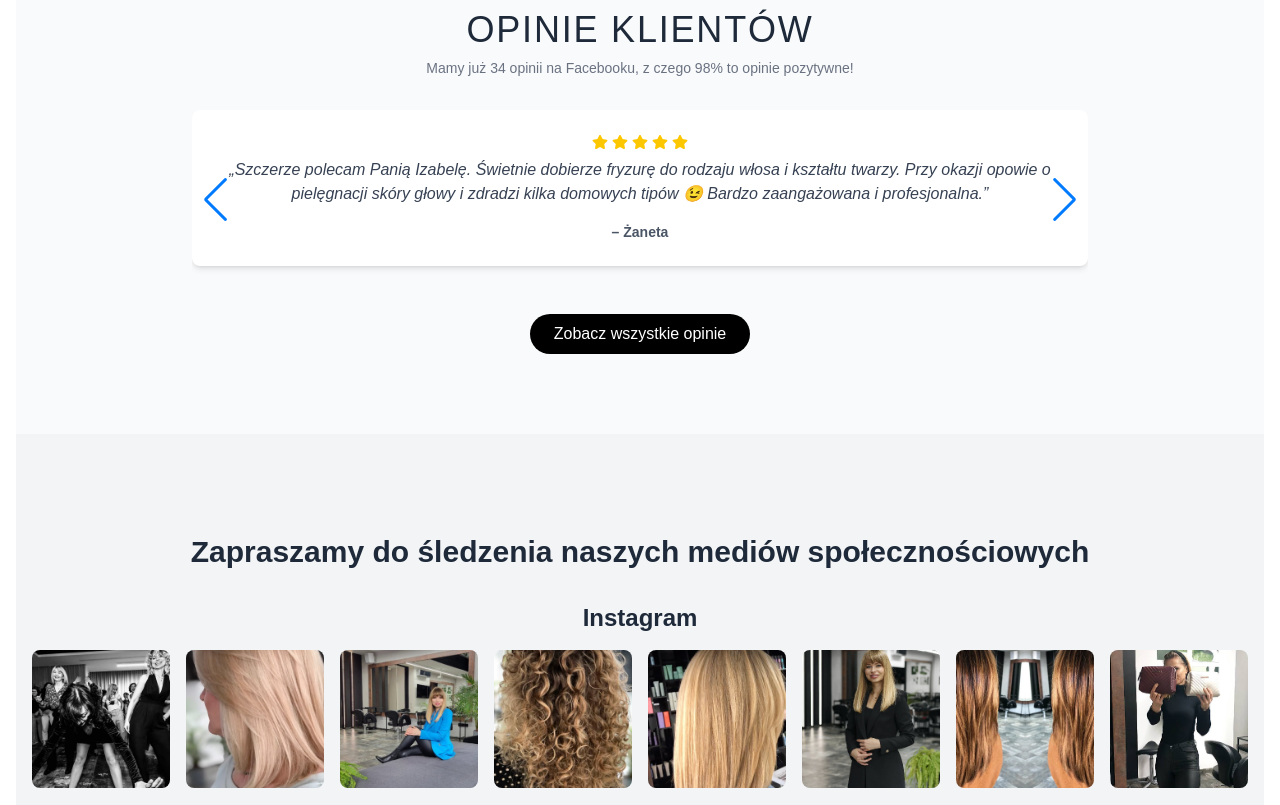
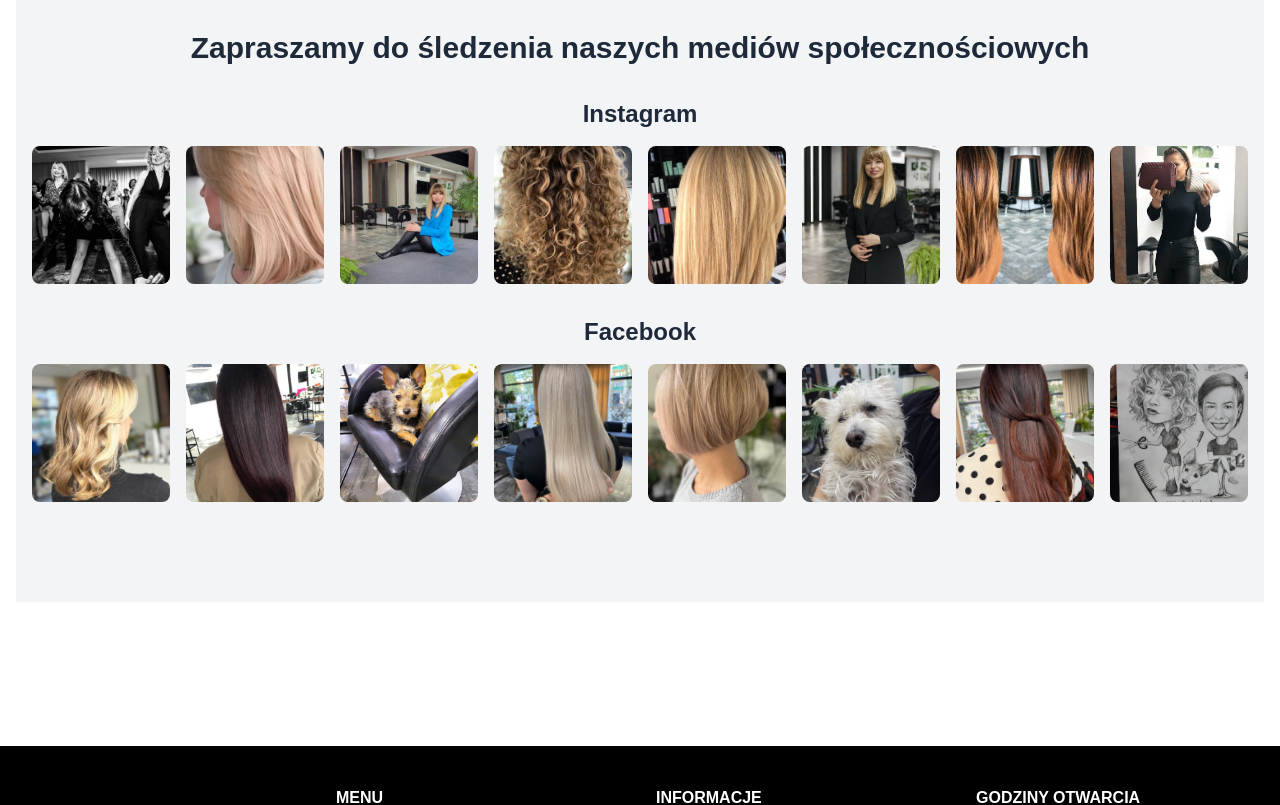
Before and after one commit to Seweryn999/bb-hair-spa, a Next.js app: page /salon in a window 1280 px wide. Shown: the part 800-1605 px from the top of the page. Built offline with nearby package versions, Linux system fonts and the light colour scheme.

Commit message:
dynamic imports + better header

```diff
--- a/next.config.ts
+++ b/next.config.ts
@@ -1,4 +1,6 @@
 import type { NextConfig } from "next";
+
+const basePath = process.env.NEXT_PUBLIC_BASE_PATH || "";
 
 const nextConfig: NextConfig = {
   reactStrictMode: true,
@@ -6,9 +8,8 @@ const nextConfig: NextConfig = {
   images: {
     unoptimized: true,
   },
-  // Dodaj poniższe dwie linie, jeśli publikujesz w podkatalogu "bb-hair-spa"
-  basePath: "/bb-hair-spa",
-  assetPrefix: "/bb-hair-spa",
+  basePath,
+  assetPrefix: basePath,
 };
 
 export default nextConfig;
--- a/src/app/kontakt/page.tsx
+++ b/src/app/kontakt/page.tsx
@@ -4,11 +4,12 @@ import React from "react";
 import SocialMedia from "../../components/sections/SocialMedia";
 
 const KontaktPage = () => {
+  const basePath = process.env.NEXT_PUBLIC_BASE_PATH || "";
   return (
     <section className="py-20 bg-white text-gray-800">
-          <div className="container mx-auto px-4">
-              <title>BB Hair Spa - Kontakt</title>
-              <link rel="icon" href="/logo/logob.svg" />
+      <div className="container mx-auto px-4">
+        <title>BB Hair Spa - Kontakt</title>
+        <link rel="icon" href={`${basePath}/logo/logob.svg`} />
         <h1 className="text-4xl font-light uppercase tracking-wider text-center mb-10">
           Kontakt
         </h1>
--- a/src/app/oferta/page.tsx
+++ b/src/app/oferta/page.tsx
@@ -117,11 +117,12 @@ const slugify = (str: string) => {
 };
 
 const OfertaPage = () => {
+  const basePath = process.env.NEXT_PUBLIC_BASE_PATH || "";
   return (
     <section className="bg-[#f9f9f9] text-gray-800 py-16 px-6 md:px-8">
       <div className="max-w-5xl mx-auto">
         <title>BB Hair Spa - Oferta</title>
-        <link rel="icon" href="/logo/logob.svg" />
+        <link rel="icon" href={`${basePath}/logo/logob.svg`} />
 
         <h1 className="text-3xl md:text-4xl font-light mb-8 tracking-wide uppercase text-gray-900 text-center">
           Nasza oferta
--- a/src/app/page.tsx
+++ b/src/app/page.tsx
@@ -2,17 +2,19 @@ import HeroSection from "../components/sections/HeroSection";
 import AboutUs from "../components/sections/AboutUs";
 import Services from "../components/sections/Services";
 import Testimonials from "../components/sections/Testimonials";
-import SocialPostsSection from "../components/sections/SocialMedia";
+// import SocialPostsSection from "../components/sections/SocialMedia";
 
 export default function HomePage() {
+  const basePath = process.env.NEXT_PUBLIC_BASE_PATH || "";
+
   return (
     <>
-      <link rel="icon" href="/logo/logob.svg" />
+      <link rel="icon" href={`${basePath}/logo/logob.svg`} />
       <HeroSection />
       <AboutUs />
       <Services />
       <Testimonials />
-      <SocialPostsSection />
+      {/* <SocialPostsSection /> */}
     </>
   );
 }
--- a/src/app/polityka-prywatnosci/page.tsx
+++ b/src/app/polityka-prywatnosci/page.tsx
@@ -3,11 +3,15 @@
 import React from "react";
 
 const PrivacyPolicyPage = () => {
+  const basePath = process.env.NEXT_PUBLIC_BASE_PATH || "";
+
   return (
     <section className="py-20 bg-gradient-to-r from-white to-gray-100 text-gray-800 min-h-screen">
       <div className="container mx-auto px-4">
-        <title>BB Hair Spa - Polityka Prywatności</title>
-        <link rel="icon" href="/logo/logob.svg" />
+        <head>
+          <title>BB Hair Spa - Polityka Prywatności</title>
+          <link rel="icon" href={`${basePath}/logo/logob.svg`} />
+        </head>
         <header className="text-center mb-12">
           <h1 className="text-5xl font-light uppercase tracking-wide mb-4">
             Polityka Prywatności
--- a/src/app/salon/page.tsx
+++ b/src/app/salon/page.tsx
@@ -1,7 +1,7 @@
 "use client";
 
 import Head from "next/head";
-import SocialPostsSection from "../../components/sections/SocialMedia";
+// import SocialPostsSection from "../../components/sections/SocialMedia";
 import Testimonials from "../../components/sections/Testimonials";
 import React from "react";
 import { Swiper, SwiperSlide } from "swiper/react";
@@ -10,6 +10,7 @@ import "swiper/css/navigation";
 import { Navigation } from "swiper/modules";
 
 const SalonPage = () => {
+  const basePath = process.env.NEXT_PUBLIC_BASE_PATH || "";
   const images = [
     "/images/bb1.jpg",
     "/images/bb2.jpg",
@@ -21,7 +22,7 @@ const SalonPage = () => {
     <section className="py-20 bg-white text-gray-800">
       <Head>
         <title>BB Hair Spa - Salon</title>
-        <link rel="icon" href="/logo/logob.svg" />
+        <link rel="icon" href={`${basePath}/logo/logob.svg`} />
       </Head>
       <div className="container mx-auto px-4 mb-16">
         <h1 className="text-4xl font-light uppercase tracking-wider text-center mb-10">
@@ -44,7 +45,7 @@ const SalonPage = () => {
                   <div className="relative w-full max-w-4xl aspect-[4/3] overflow-hidden rounded-lg">
                     <div
                       className="w-full h-full bg-cover bg-center"
-                      style={{ backgroundImage: `url(${src})` }}
+                      style={{ backgroundImage: `url(${basePath}${src})` }}
                       role="img"
                       aria-label={`Zdjęcie salonu nr ${index + 1}`}
                     ></div>
@@ -96,7 +97,7 @@ const SalonPage = () => {
         </div>
 
         <Testimonials />
-        <SocialPostsSection />
+        {/* <SocialPostsSection /> */}
       </div>
     </section>
   );
--- a/src/components/sections/HeroSection.tsx
+++ b/src/components/sections/HeroSection.tsx
@@ -1,11 +1,13 @@
 import { FaArrowDown } from "react-icons/fa";
 
 const HeroSection = () => {
+  const basePath = process.env.NEXT_PUBLIC_BASE_PATH || "";
+
   return (
     <section
       id="hero"
       className="h-[40vh] md:h-[90vh] bg-cover bg-center relative pt-16"
-      style={{ backgroundImage: "url('/images/hero1.jpg')" }}
+      style={{ backgroundImage: `url('${basePath}/images/hero1.jpg')` }}
     >
       <div className="absolute inset-0 bg-black/70 flex items-center justify-center text-center px-4">
         <div>
--- a/src/components/sections/Services.tsx
+++ b/src/components/sections/Services.tsx
@@ -1,6 +1,7 @@
 import Link from "next/link";
 
 const Services = () => {
+  const basePath = process.env.NEXT_PUBLIC_BASE_PATH || "";
   const homeOffers = [
     {
       title: "Strzyżenie i modelowanie",
@@ -50,7 +51,9 @@ const Services = () => {
             >
               <div
                 className="w-full h-[300px] rounded-md mb-4 bg-cover bg-center"
-                style={{ backgroundImage: `url('${offer.image}')` }}
+                style={{
+                  backgroundImage: `url('${basePath}${offer.image}')`,
+                }}
                 role="img"
                 aria-label={offer.title}
               />
--- a/src/components/sections/SocialMedia.tsx
+++ b/src/components/sections/SocialMedia.tsx
@@ -11,6 +11,7 @@ interface Post {
 }
 
 const SocialPostsSection = () => {
+  const basePath = process.env.NEXT_PUBLIC_BASE_PATH || "";
   const [posts, setPosts] = useState<Post[]>([]);
 
   useEffect(() => {
@@ -144,7 +145,9 @@ const SocialPostsSection = () => {
                   <div className="relative overflow-hidden rounded-lg">
                     <div
                       className="aspect-square w-full bg-cover bg-center transform group-hover:scale-105 transition duration-300 ease-in-out"
-                      style={{ backgroundImage: `url(${post.imageUrl})` }}
+                      style={{
+                        backgroundImage: `url(${basePath}${post.imageUrl})`,
+                      }}
                       role="img"
                       aria-label="Instagram post"
                     ></div>
@@ -171,7 +174,9 @@ const SocialPostsSection = () => {
                   <div className="relative overflow-hidden rounded-lg">
                     <div
                       className="aspect-square w-full bg-cover bg-center transform group-hover:scale-105 transition duration-300 ease-in-out"
-                      style={{ backgroundImage: `url(${post.imageUrl})` }}
+                      style={{
+                        backgroundImage: `url(${basePath}${post.imageUrl})`,
+                      }}
                       role="img"
                       aria-label="Facebook post"
                     ></div>
--- a/src/components/sections/Testimonials.tsx
+++ b/src/components/sections/Testimonials.tsx
@@ -1,81 +1,195 @@
 "use client";
 
-import React from "react";
-import { Swiper, SwiperSlide } from "swiper/react";
+import React, { useState, useEffect } from "react";
+import Link from "next/link";
 
-import { Navigation } from "swiper/modules";
+interface Post {
+  id: string;
+  imageUrl: string;
+  link: string;
+  source: "instagram" | "facebook";
+}
 
-import "swiper/css";
-import "swiper/css/navigation";
+const SocialPostsSection = () => {
+  const basePath = process.env.NEXT_PUBLIC_BASE_PATH || "";
+  const [posts, setPosts] = useState<Post[]>([]);
 
-import { FaStar, FaRegStar } from "react-icons/fa";
-import { opinie, Opinion } from "@/data/opinions";
+  useEffect(() => {
+    const instagramPosts: Post[] = [
+      {
+        id: "ig1",
+        imageUrl: "/images/ig1.png",
+        link: "https://www.instagram.com/p/C87oKkTo0pg/?img_index=1",
+        source: "instagram",
+      },
+      {
+        id: "ig2",
+        imageUrl: "/images/ig2.png",
+        link: "https://www.instagram.com/p/C3dRJpfoXnu/",
+        source: "instagram",
+      },
+      {
+        id: "ig3",
+        imageUrl: "/images/ig3.png",
+        link: "https://www.instagram.com/p/Cm1DHQIIbig/",
+        source: "instagram",
+      },
+      {
+        id: "ig4",
+        imageUrl: "/images/ig4.png",
+        link: "https://www.instagram.com/p/CmylB1sI1Zv/",
+        source: "instagram",
+      },
+      {
+        id: "ig5",
+        imageUrl: "/images/ig5.png",
+        link: "https://www.instagram.com/p/CmuKVYZItCg/",
+        source: "instagram",
+      },
+      {
+        id: "ig6",
+        imageUrl: "/images/ig6.png",
+        link: "https://www.instagram.com/p/CmOeExKDjef/",
+        source: "instagram",
+      },
+      {
+        id: "ig7",
+        imageUrl: "/images/ig7.png",
+        link: "https://www.instagram.com/p/Cl8zlWuj6cc/",
+        source: "instagram",
+      },
+      {
+        id: "ig8",
+        imageUrl: "/images/ig8.png",
+        link: "https://www.instagram.com/p/Cl0mtkyDdEb/",
+        source: "instagram",
+      },
+    ];
 
-const Testimonials = () => {
-  const totalReviews = 34;
-  const positivePercent = 98;
+    const facebookPosts: Post[] = [
+      {
+        id: "fb1",
+        imageUrl: "/images/fb1.jpg",
+        link: "https://www.facebook.com/photo.php?fbid=1006493571496282&set=pb.100064069445694.-2207520000&type=3&locale=pl_PL",
+        source: "facebook",
+      },
+      {
+        id: "fb2",
+        imageUrl: "/images/fb2.jpg",
+        link: "https://www.facebook.com/photo.php?fbid=1006491451496494&set=pb.100064069445694.-2207520000&type=3&locale=pl_PL",
+        source: "facebook",
+      },
+      {
+        id: "fb3",
+        imageUrl: "/images/fb3.jpg",
+        link: "https://www.facebook.com/photo.php?fbid=924034726408834&set=pb.100064069445694.-2207520000&type=3&locale=pl_PL",
+        source: "facebook",
+      },
+      {
+        id: "fb4",
+        imageUrl: "/images/fb4.jpg",
+        link: "https://www.facebook.com/photo.php?fbid=1006493724829600&set=pb.100064069445694.-2207520000&type=3&locale=pl_PL",
+        source: "facebook",
+      },
+      {
+        id: "fb5",
+        imageUrl: "/images/fb5.jpg",
+        link: "https://www.facebook.com/photo.php?fbid=952344123577894&set=pb.100064069445694.-2207520000&type=3&locale=pl_PL",
+        source: "facebook",
+      },
+      {
+        id: "fb6",
+        imageUrl: "/images/fb6.jpg",
+        link: "https://www.facebook.com/photo.php?fbid=860008202811487&set=pb.100064069445694.-2207520000&type=3&locale=pl_PL",
+        source: "facebook",
+      },
+      {
+        id: "fb7",
+        imageUrl: "/images/fb7.jpg",
+        link: "https://www.facebook.com/photo.php?fbid=960704709408502&set=pb.100064069445694.-2207520000&type=3&locale=pl_PL",
+        source: "facebook",
+      },
+      {
+        id: "fb8",
+        imageUrl: "/images/fb8.jpg",
+        link: "https://www.facebook.com/photo.php?fbid=828391855973122&set=pb.100064069445694.-2207520000&type=3&locale=pl_PL",
+        source: "facebook",
+      },
+    ];
 
-  const renderStars = (rating: number) => {
-    const stars = [];
-    for (let i = 1; i <= 5; i++) {
-      if (i <= rating) {
-        stars.push(<FaStar key={i} className="text-yellow-400" />);
-      } else {
-        stars.push(<FaRegStar key={i} className="text-gray-300" />);
-      }
-    }
-    return <div className="flex space-x-1 justify-center mb-2">{stars}</div>;
-  };
+    setPosts([...instagramPosts, ...facebookPosts]);
+  }, []);
+
+  const instagramRow = posts.slice(0, 8);
+  const facebookRow = posts.slice(8, 16);
 
   return (
-    <section className="py-20 bg-gray-50 text-gray-800">
-      <div className="container mx-auto px-4 text-center">
-        <h2 className="text-4xl font-light uppercase tracking-wider mb-2">
-          Opinie Klientów
+    <section className="py-25 bg-gray-100">
+      <div className="container mx-auto px-4">
+        <h2 className="text-3xl font-bold mb-8 text-center text-gray-800">
+          Zapraszamy do śledzenia naszych mediów społecznościowych
         </h2>
-        <p className="text-sm text-gray-500 mb-8">
-          Mamy już {totalReviews} opinii na Facebooku, z czego {positivePercent}
-          % to opinie pozytywne!
-        </p>
 
-        <div className="max-w-4xl mx-auto">
-          <Swiper
-            modules={[Navigation]}
-            navigation
-            spaceBetween={30}
-            slidesPerView={1}
-            loop
-            className="py-4"
+        <div className="mb-8">
+          <h3 className="text-2xl font-semibold mb-4 text-center text-gray-800">
+            Instagram
+          </h3>
+          <div className="grid grid-cols-2 sm:grid-cols-4 lg:grid-cols-8 gap-4">
+            {instagramRow.map((post) => (
+              <Link key={post.id} href={post.link} legacyBehavior>
+                <a
+                  target="_blank"
+                  rel="noopener noreferrer"
+                  className="block group"
                 >
-            {opinie.map((op: Opinion, index: number) => (
-              <SwiperSlide key={index}>
-                <div className="bg-white shadow-md rounded-lg p-6 mx-4 sm:mx-0">
-                  {renderStars(op.rating)}
-                  <p className="text-gray-700 text-sm sm:text-base italic mb-4">
-                    „{op.content}”
-                  </p>
-                  <p className="text-sm text-gray-600 font-semibold">
-                    – {op.name}
-                  </p>
+                  <div className="relative overflow-hidden rounded-lg">
+                    <div
+                      className="aspect-square w-full bg-cover bg-center transform group-hover:scale-105 transition duration-300 ease-in-out"
+                      style={{
+                        backgroundImage: `url(${basePath}${post.imageUrl})`,
+                      }}
+                      role="img"
+                      aria-label="Instagram post"
+                    ></div>
+                    <div className="absolute inset-0 bg-black opacity-0 group-hover:opacity-25 transition duration-300"></div>
                   </div>
-              </SwiperSlide>
+                </a>
+              </Link>
             ))}
-          </Swiper>
+          </div>
         </div>
 
-        <div className="mt-6">
+        <div>
+          <h3 className="text-2xl font-semibold mb-4 text-center text-gray-800">
+            Facebook
+          </h3>
+          <div className="grid grid-cols-2 sm:grid-cols-4 lg:grid-cols-8 gap-4">
+            {facebookRow.map((post) => (
+              <Link key={post.id} href={post.link} legacyBehavior>
                 <a
-            href="https://www.facebook.com/bbhairspa/reviews?locale=pl_PL"
                   target="_blank"
                   rel="noopener noreferrer"
-            className="inline-block bg-black text-white px-6 py-2 rounded-full hover:bg-gray-800 transition"
+                  className="block group"
                 >
-            Zobacz wszystkie opinie
+                  <div className="relative overflow-hidden rounded-lg">
+                    <div
+                      className="aspect-square w-full bg-cover bg-center transform group-hover:scale-105 transition duration-300 ease-in-out"
+                      style={{
+                        backgroundImage: `url(${basePath}${post.imageUrl})`,
+                      }}
+                      role="img"
+                      aria-label="Facebook post"
+                    ></div>
+                    <div className="absolute inset-0 bg-black opacity-0 group-hover:opacity-25 transition duration-300"></div>
+                  </div>
                 </a>
+              </Link>
+            ))}
+          </div>
         </div>
       </div>
     </section>
   );
 };
 
-export default Testimonials;
+export default SocialPostsSection;
--- a/src/components/ui/layout/Footer.tsx
+++ b/src/components/ui/layout/Footer.tsx
@@ -3,13 +3,15 @@ import Link from "next/link";
 import Image from "next/image";
 
 const Footer = () => {
+  const basePath = process.env.NEXT_PUBLIC_BASE_PATH || "";
+
   return (
     <footer className="bg-black text-gray-300 py-10">
       <div className="container mx-auto px-4 grid grid-cols-1 md:grid-cols-4 gap-8">
         <div>
           <div className="mb-4">
             <Image
-              src="/logo/logoog.png"
+              src={`${basePath}/logo/logoog.png`}
               alt="BB Hair Spa Logo"
               width={150}
               height={50}
--- a/src/components/ui/layout/Header.tsx
+++ b/src/components/ui/layout/Header.tsx
@@ -3,11 +3,14 @@
 import Link from "next/link";
 import Image from "next/image";
 import { useState, useEffect } from "react";
+import { usePathname } from "next/navigation";
 import { FaBars, FaTimes } from "react-icons/fa";
 
 const Header = () => {
+  const basePath = process.env.NEXT_PUBLIC_BASE_PATH || "";
   const [isOpen, setIsOpen] = useState(false);
   const [scrolled, setScrolled] = useState(false);
+  const pathname = usePathname();
 
   const toggleMenu = () => {
     setIsOpen(!isOpen);
@@ -27,20 +30,27 @@ const Header = () => {
     transition: "background-color 300ms, color 300ms",
   };
 
-  // Desktop reservation button classes
   const reservationButtonClasses = scrolled
     ? "border !border-black !text-black px-4 py-1 rounded transition-all duration-300 hover:scale-105 hover:shadow-lg"
     : "border !border-white !text-white px-4 py-1 rounded transition-all duration-300 hover:scale-105 hover:shadow-lg";
 
-  // Mobile reservation button classes
   const mobileReservationButtonClasses =
     "border !border-white !text-white px-4 py-1 rounded transition-all duration-300 hover:scale-105 hover:shadow-lg";
 
-  // Navigation link classes
   const linkBaseClasses =
     "relative transition-colors duration-300 ease-in-out hover:text-gray-300 after:content-[''] after:absolute after:left-0 after:bottom-[-4px] after:h-[2px] after:bg-gray-300 after:w-0 after:transition-all after:duration-300 after:ease-in-out hover:after:w-full";
 
-  // Menu toggle button classes
+  const getLinkClasses = (href: string) => {
+    let isActive = false;
+    if (href === "/#hero") {
+      // Na stronie głównej, pathname to "/" lub "/#hero"
+      isActive = pathname === "/" || pathname === "/#hero";
+    } else {
+      isActive = pathname === href || pathname.startsWith(href + "#");
+    }
+    return `${linkBaseClasses} ${isActive ? "font-bold underline" : ""}`;
+  };
+
   const menuButtonClasses =
     "transition-all duration-300 ease-in-out transform hover:scale-110 hover:rotate-12";
 
@@ -52,9 +62,19 @@ const Header = () => {
       <div className="container mx-auto flex justify-between items-center px-4 py-4">
         <Link href="/" className="flex items-center space-x-2">
           {scrolled ? (
-            <Image src="/logo/logob.svg" alt="Logo" width={40} height={40} />
+            <Image
+              src={`${basePath}/logo/logob.svg`}
+              alt="Logo"
+              width={40}
+              height={40}
+            />
           ) : (
-            <Image src="/logo/logow.svg" alt="Logo" width={40} height={40} />
+            <Image
+              src={`${basePath}/logo/logow.svg`}
+              alt="Logo"
+              width={40}
+              height={40}
+            />
           )}
           <span
             className="text-2xl font-light tracking-wide transition-colors duration-300"
@@ -79,7 +99,7 @@ const Header = () => {
               <Link
                 href="/#hero"
                 style={{ color: scrolled ? "black" : "white" }}
-                className={linkBaseClasses}
+                className={getLinkClasses("/#hero")}
               >
                 Start
               </Link>
@@ -88,7 +108,7 @@ const Header = () => {
               <Link
                 href="/oferta"
                 style={{ color: scrolled ? "black" : "white" }}
-                className={linkBaseClasses}
+                className={getLinkClasses("/oferta")}
               >
                 Oferta
               </Link>
@@ -97,7 +117,7 @@ const Header = () => {
               <Link
                 href="/salon"
                 style={{ color: scrolled ? "black" : "white" }}
-                className={linkBaseClasses}
+                className={getLinkClasses("/salon")}
               >
                 Salon
               </Link>
@@ -106,7 +126,7 @@ const Header = () => {
               <Link
                 href="/kontakt"
                 style={{ color: scrolled ? "black" : "white" }}
-                className={linkBaseClasses}
+                className={getLinkClasses("/kontakt")}
               >
                 Kontakt
               </Link>
@@ -141,7 +161,7 @@ const Header = () => {
           <li>
             <Link
               href="/#hero"
-              className={`${linkBaseClasses} text-white`}
+              className={`${getLinkClasses("/#hero")} text-white`}
               onClick={toggleMenu}
             >
               Start
@@ -150,7 +170,7 @@ const Header = () => {
           <li>
             <Link
               href="/oferta"
-              className={`${linkBaseClasses} text-white`}
+              className={`${getLinkClasses("/oferta")} text-white`}
               onClick={toggleMenu}
             >
               Oferta
@@ -159,7 +179,7 @@ const Header = () => {
           <li>
             <Link
               href="/galeria"
-              className={`${linkBaseClasses} text-white`}
+              className={`${getLinkClasses("/galeria")} text-white`}
               onClick={toggleMenu}
             >
               Galeria
@@ -168,7 +188,7 @@ const Header = () => {
           <li>
             <Link
               href="/kontakt"
-              className={`${linkBaseClasses} text-white`}
+              className={`${getLinkClasses("/kontakt")} text-white`}
               onClick={toggleMenu}
             >
               Kontakt
```
Lines whose indentation alone changed are shown as unchanged.
